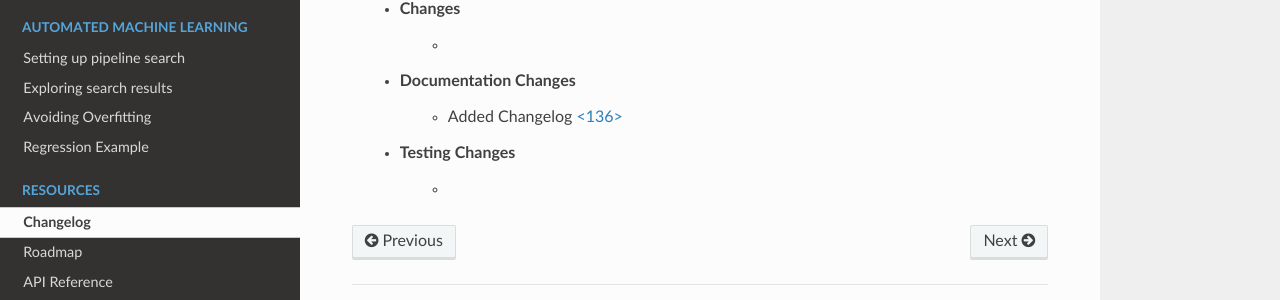
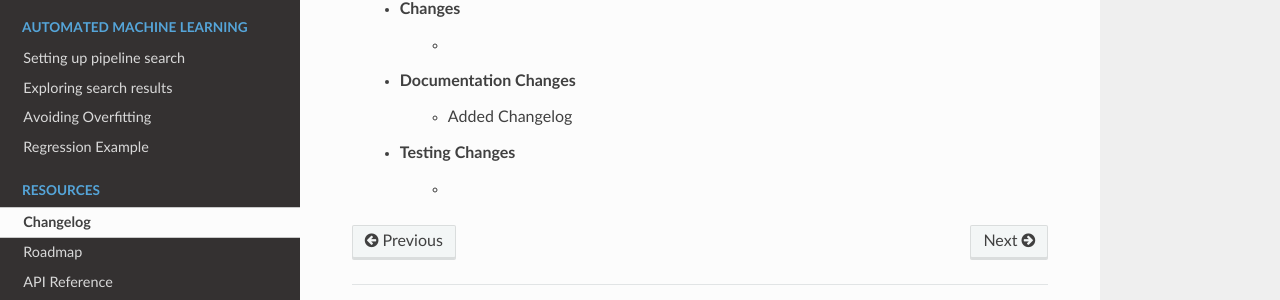
Before and after one commit to alteryx/evalml, a Sphinx documentation site: the page built from docs/source/changelog.rst, in a window 1280 px wide. Shown: the part 355-655 px from the top of the page. Built offline with Sphinx 7.4.7 and the Read the Docs theme 2.0.0, drawn with Linux system fonts in a browser that asks for light colours; pages that are not in the unit, such as notebooks, are missing from menus.

Commit message:
Use css to hide

```diff
--- a/docs/source/_static/style.css
+++ b/docs/source/_static/style.css
@@ -2,3 +2,7 @@
     display: none;
     opacity: 0
 }
+
+a[href^="https://github.com/"] {
+    visibility: hidden;
+}
--- a/docs/source/changelog.rst
+++ b/docs/source/changelog.rst
@@ -12,6 +12,6 @@ Changelog
     * Changes
         *
     * Documentation Changes
-        * Added Changelog :pr:`<136>`
+        * Added Changelog :pr:`136`
     * Testing Changes
         *
```
Also changed, not shown: docs/source/conf.py (+1 -1 lines), 1 other file.
